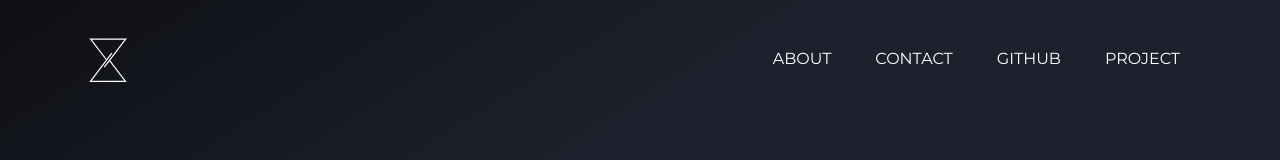
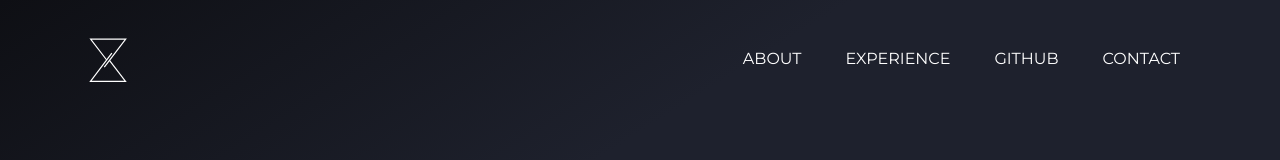
Before and after one commit to Zeaventyyy/My-Portfolio, a React (Create React App) app: page / in a window 1280 px wide. Shown: the top 160 px of the page. Built offline with nearby package versions, Linux system fonts and the light colour scheme; the HTML template or start-up script is replaced by a standard one.

Commit message:
Fixed navbar items

```diff
--- a/src/landingpage/navbar.jsx
+++ b/src/landingpage/navbar.jsx
@@ -62,7 +62,7 @@ function Navbar() {
               px-5
             "
         >
-          Contact
+          Experience
         </a>
         <a
           href={github}
@@ -90,7 +90,7 @@ function Navbar() {
             duration-500
             px-5"
         >
-          Project
+          Contact
         </a>
       </section>
     </nav>
```
